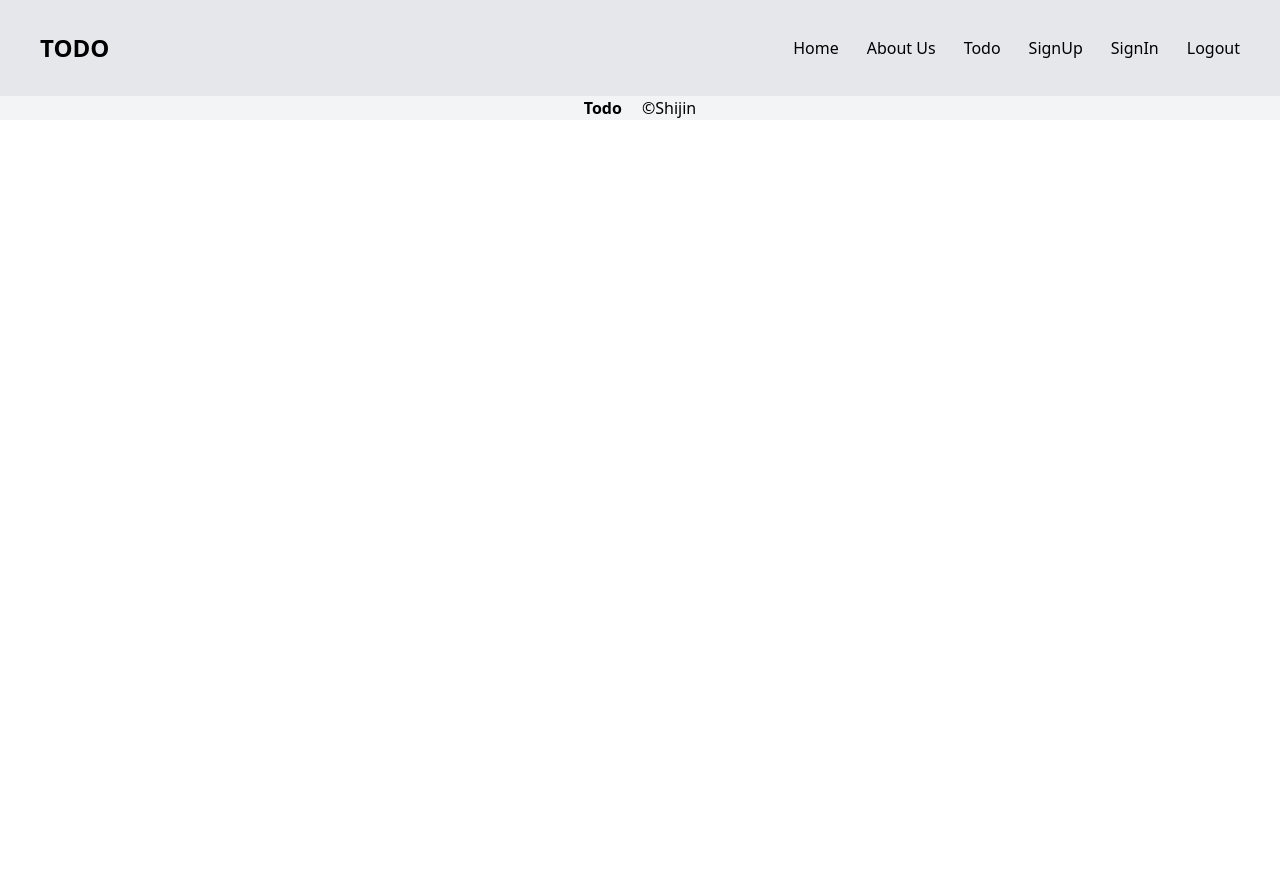
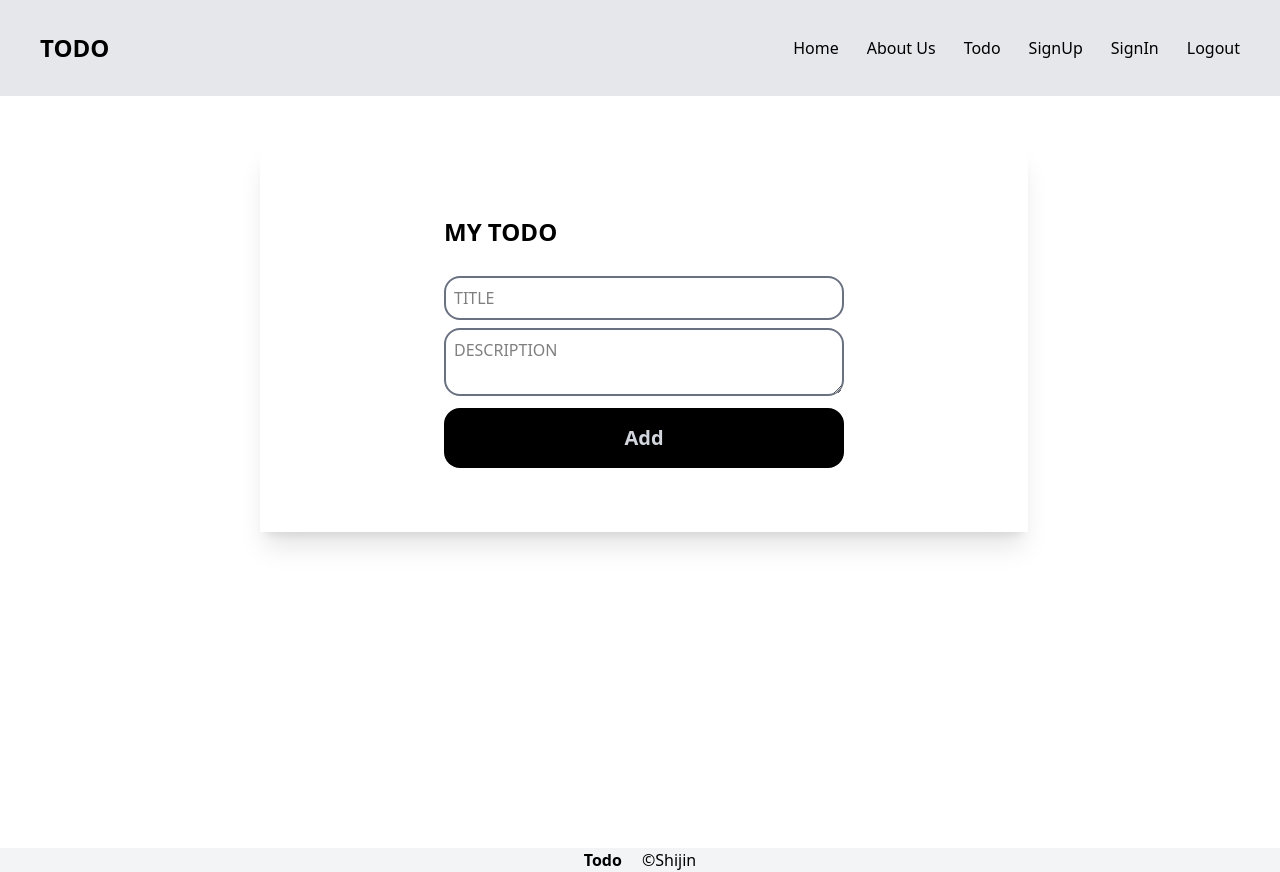
Before and after one commit to Shijin2k3/TODO-MERN, a React (Vite) app in the folder frontend/: page /todo in a window 1280 px wide. Before the commit the page ends 800 px from the top, so only its background shows below. Built offline with nearby package versions, Linux system fonts and the light colour scheme.

Commit message:
feat: initialized Todo Design

```diff
--- a/frontend/src/App.jsx
+++ b/frontend/src/App.jsx
@@ -6,6 +6,7 @@ import { Navbar } from "./components/navbar/Navbar"
 import {Route, BrowserRouter as Router, Routes} from 'react-router-dom';
 import { SignIn } from "./components/signin/SignIn";
 import { SignUp } from "./components/signup/SignUp";
+import { Todo } from "./components/todo/Todo";
 
 
 function App() {
@@ -19,6 +20,7 @@ function App() {
               <Routes>
                 <Route exact path="/" element={ <Home />}/>
                 <Route  path="/about" element={ <About />}/>
+                <Route  path="/todo" element={ <Todo />}/>
                 <Route  path="/signin" element={ <SignIn />}/>
                 <Route  path="/signup" element={ <SignUp />}/>
               </Routes>
--- a/frontend/src/components/home/Home.jsx
+++ b/frontend/src/components/home/Home.jsx
@@ -7,7 +7,7 @@ export const Home = () => {
             <h1 className='font-bold text-[3.5rem]'>Organize Your work  <br /> and life,finally</h1>
             <p className=''>Become focused organized and calm with <br />Todo App
             The World's #1 task manager app</p>
-            <button className='bg-black text-gray-50 font-[3px] px-[2rem] py-[0.5rem] rounded-full mt-2 text-center border-[1px] border-gray-500'>Make Todo List</button>
+            <button className='bg-black text-gray-50 font-bold px-[2rem] py-[0.5rem] rounded-full mt-2 text-center border-[1px] border-gray-500'>Make Todo List</button>
         </div>
     </div>
   )
--- a/frontend/src/components/navbar/Navbar.jsx
+++ b/frontend/src/components/navbar/Navbar.jsx
@@ -10,7 +10,7 @@ export const Navbar = () => {
   return (
     <div className='"w-[100%] h-[100vh]"'>
       <div className=' w-[100%] h-[12vh] bg-gray-200 flex  justify-between  items-center px-4 md:px-10 '>
-        <h1 className='text-black text-2xl font-bold'>TODO</h1>
+        <h1 className='text-black text-2xl font-extrabold'>TODO</h1>
         <div className='flex items-center flex-col '>
            {/* <div className=' h-auto md:hidden '>
              <button onClick={toggleMenu} className='text-black focus:outline-none'>
@@ -20,7 +20,7 @@ export const Navbar = () => {
            <div className='flex flex-row  gap-4 md:gap-7 items-center right-0 top-19'>
                <div><Link to='/' className='text-black font-medium'>Home</Link></div>
                <div ><Link to='/about' className='text-black font-medium'>About Us</Link></div>
-               <div ><Link to='/Todo' className='text-black font-medium'> Todo</Link></div>
+               <div ><Link to='/todo' className='text-black font-medium'> Todo</Link></div>
                <div ><Link to='/signup' className='text-black font-medium'>SignUp</Link></div>
                <div ><Link to='/signin' className='text-black font-medium'>SignIn</Link></div>
                <div ><Link to='/logout' className='text-black font-medium'>Logout</Link></div>
--- a/frontend/src/components/signin/SignIn.jsx
+++ b/frontend/src/components/signin/SignIn.jsx
@@ -5,8 +5,8 @@ export const SignIn = () => {
     <div className='w-[100%] h-[88vh] px-10'>
       <div className=' '>
         <div className='flex justify-between '>
-          <div className='w-[100%] p-5 h-screen flex justify-center items-center '>
-            <div className='w-full py-14  rounded-lg shadow-xl bg-white font-medium flex  justify-center '>
+          <div className='w-[100%] p-5 my-8 flex justify-center items-center '>
+            <div className='w-full py-14  rounded-lg shadow-xs bg-white font-medium flex  justify-center '>
 
               <form className='w-[35%] flex flex-col' action="">
                 <h1 className='my-3 font-medium'>If you already have an Account. Please SignIn... </h1>
--- a/frontend/src/components/signup/SignUp.jsx
+++ b/frontend/src/components/signup/SignUp.jsx
@@ -5,8 +5,8 @@ export const SignUp = () => {
     <div className='w-[100%] h-[88vh] px-10'>
       <div className=' '>
         <div className='flex justify-between '>
-          <div className='w-[100%] p-5 h-screen flex justify-center items-center '>
-            <div className='w-full py-14  rounded-lg shadow-xl bg-white font-medium flex  justify-center '>
+          <div className='w-[100%] p-5 my-10 flex justify-center items-center '>
+            <div className='w-full py-14  rounded-lg shadow-2xs bg-white font-medium flex  justify-center '>
 
               <form className='w-[35%] flex flex-col' action="">
                 <h1 className='my-3 font-medium'>If you don't have an Account. Please SignUp... </h1>
--- /dev/null
+++ b/frontend/src/components/todo/Todo.jsx
@@ -0,0 +1,42 @@
+import React, { useState } from 'react'
+
+export const Todo = () => {
+   const[inputs,setInputs]=useState({title:"",description:""});
+
+   const handleChange =(e)=>{
+      const {name,value}=e.target;
+      setInputs({...inputs,[name]:value});
+   }
+   const handleSubmit=(e) =>{
+       e.preventDefault()
+       console.log(inputs)
+       setInputs({title:"",description:""})
+   }
+
+  return (
+    <div className='w-[100%] h-[88vh]'>
+      <div className='w-[60%] mx-65  flex  justify-center items-center my-12 shadow-xl py-10'>
+        <div className='flex flex-col my-3 w-100 '>
+            <h1 className='font-extrabold text-2xl my-5'>MY TODO</h1>
+           <input
+            className='outline-none border-2 border-gray-500 rounded-2xl my-2 p-2'
+            type="text"
+            name='title'
+            value={inputs.title}
+            placeholder='TITLE'
+            onChange={handleChange}
+           />
+           <textarea
+            className='outline-none border-2 border-gray-500 rounded-2xl p-2'
+            type="text"
+            name='description'
+            value={inputs.description}
+            placeholder='DESCRIPTION'
+            onChange={handleChange}
+           />
+            <button type='submit' onClick={handleSubmit}  className= 'my-3 bg-black font-bold text-xl text-gray-300 py-4 rounded-2xl cursor-pointer hover:bg-gray-950'>Add</button>
+        </div>
+      </div>
+    </div>
+  )
+}
```
